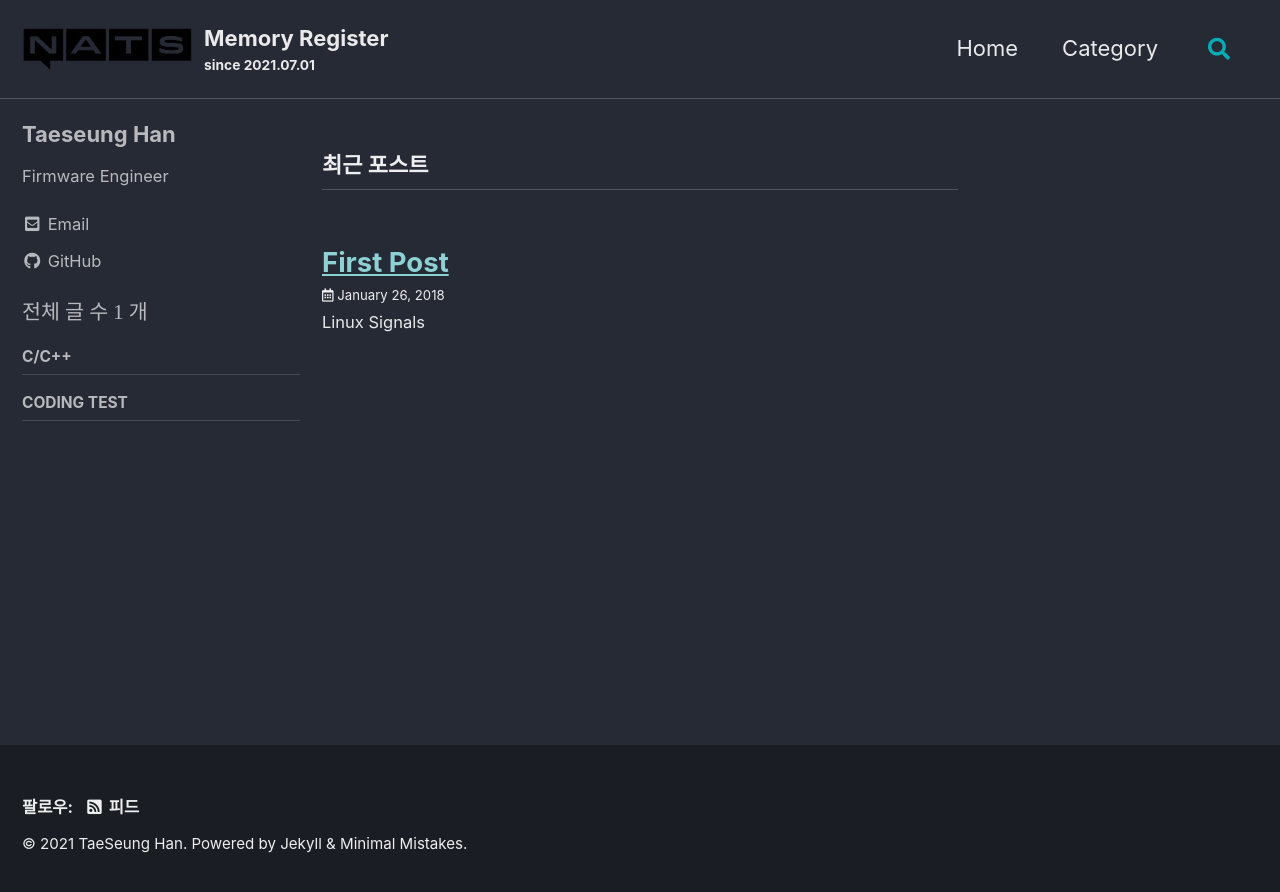
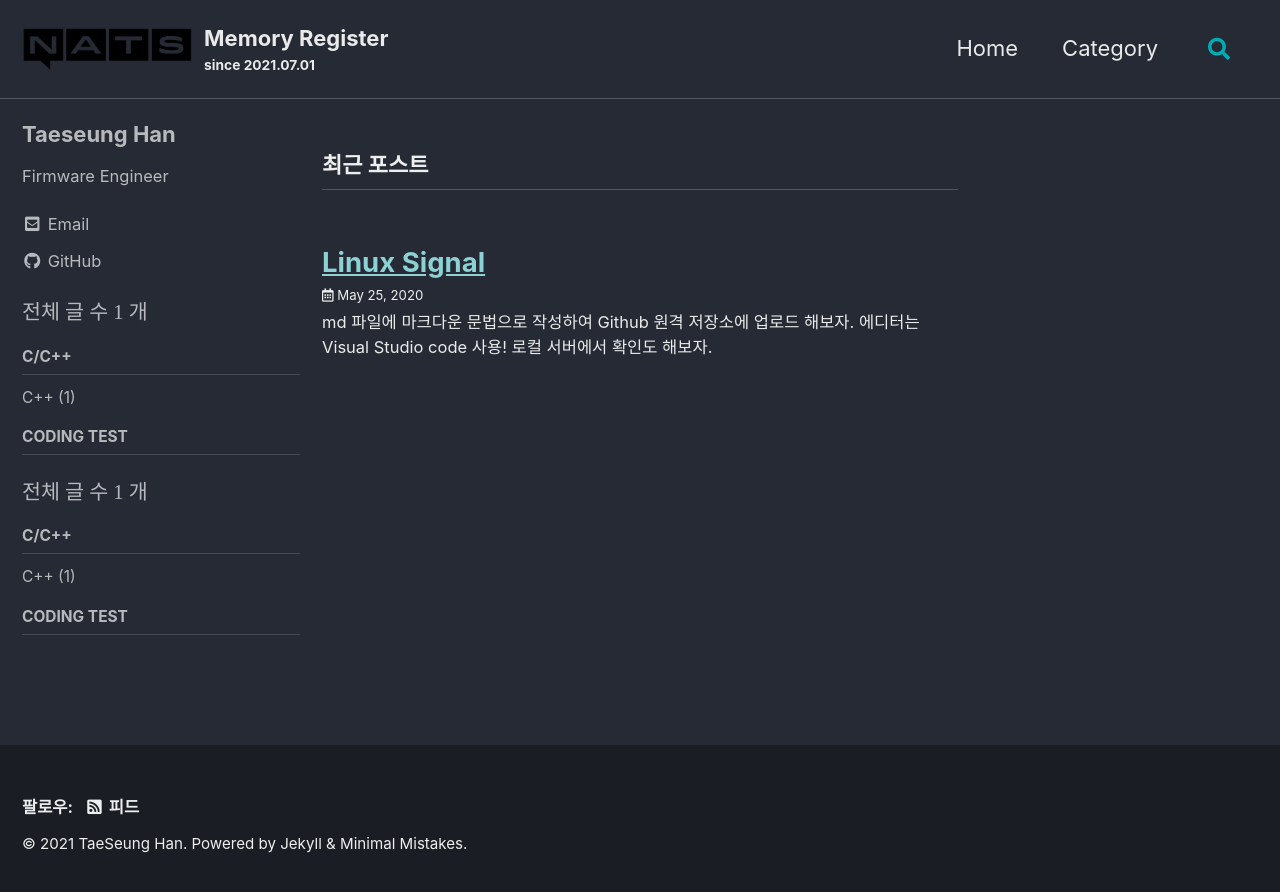
Before and after one commit to NaTaes/NaTaes.github.io, a Jekyll site: the page built from index.html, in a window 1280 px wide. Shown: the top 892 px of the page. Built offline with Jekyll 4.4.1, drawn with Linux system fonts in a browser that asks for light colours; cached includes are drawn as plain includes; the list of posts is cut into pages by our own code.

Commit message:
blog posting and category test

```diff
--- a/_config.yml
+++ b/_config.yml
@@ -104,7 +104,7 @@ author:
   links:
     - label: "Email"
       icon: "fas fa-fw fa-envelope-square"
-      url: "xotmd17@naver.com"
+      url: "mailto:xotmd17@naver.com" # url: "mailto:your.name@email.com"
     - label: "Website"
       icon: "fas fa-fw fa-link"
       # url: "https://your-website.com"
--- a/_includes/sidebar.html
+++ b/_includes/sidebar.html
@@ -20,5 +20,9 @@
     {% include nav_list_main %}
   {% endif %}
 
+  {% if page.sidebar_main %}
+    {% include nav_list_main %}
+  {% endif %}
+
   </div>
 {% endif %}
--- a/_posts/2018-01-26-first-post.md
+++ b/_posts/2018-01-26-first-post.md
@@ -1,3 +1,19 @@
+---
+title:  "Linux Signal"
+excerpt: "md 파일에 마크다운 문법으로 작성하여 Github 원격 저장소에 업로드 해보자. 에디터는 Visual Studio code 사용! 로컬 서버에서 확인도 해보자. "
+
+categories:
+  - Cpp
+tags:
+  - [Cpp, jekyll, Github, Git]
+
+toc: true
+toc_sticky: true
+
+date: 2020-05-25
+last_modified_at: 2020-05-25
+---
+
 Linux Signals
 ==============
 
```
